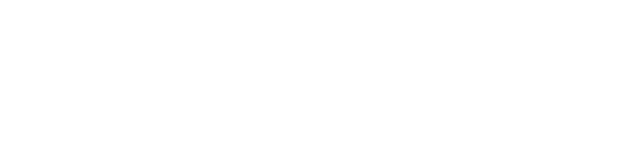
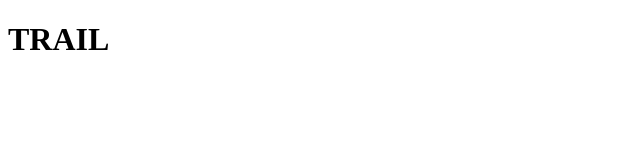
Before and after one commit to jakubmalenovsky/ExamProject, a plain HTML site: page index.html in a window 1280 px wide. Shown: the whole page, without its empty margins (0-640 px from the left). Drawn offline with Linux system fonts and the light colour scheme.

Commit message:
Folders made

```diff
--- a/index.html
+++ b/index.html
@@ -6,6 +6,7 @@
     <title>Document</title>
 </head>
 <body>
+    <h1>TRAIL</h1>
 
 </body>
 </html>
```
Also changed, not shown: 1 other file.
